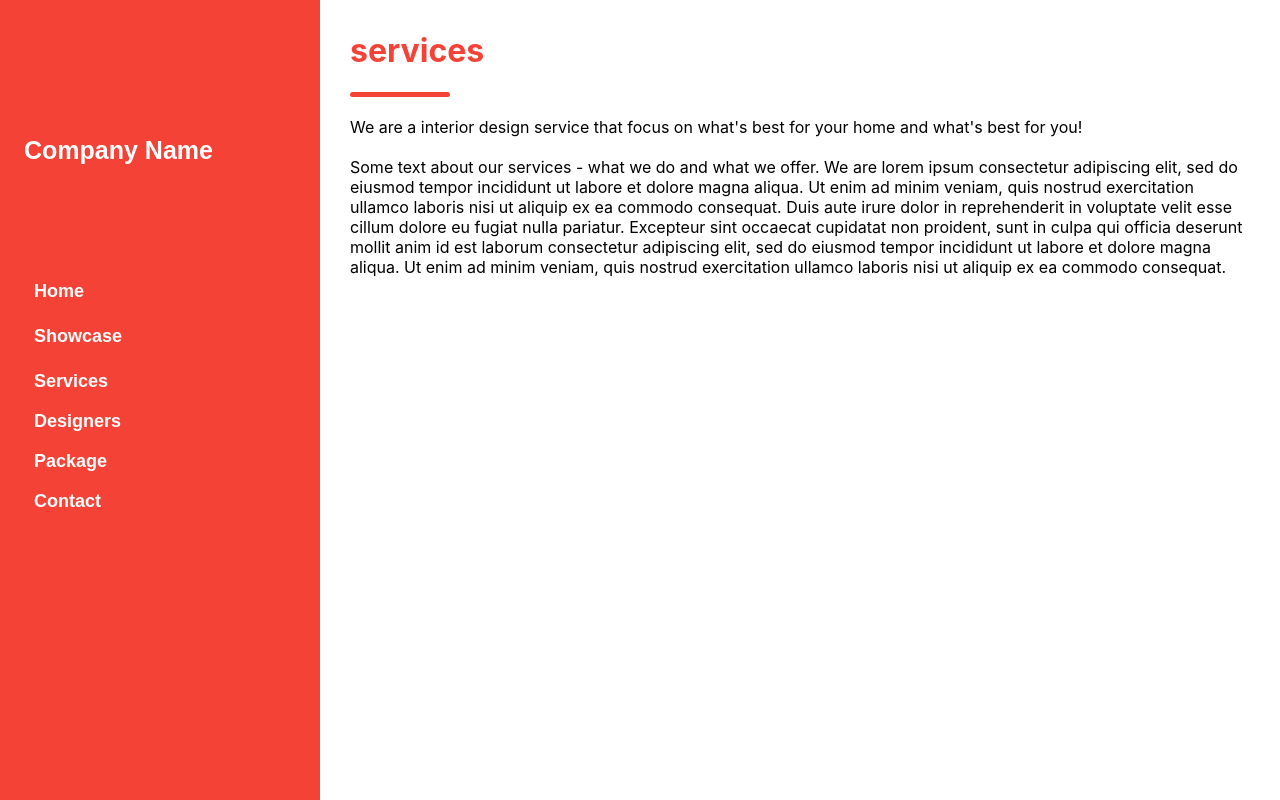
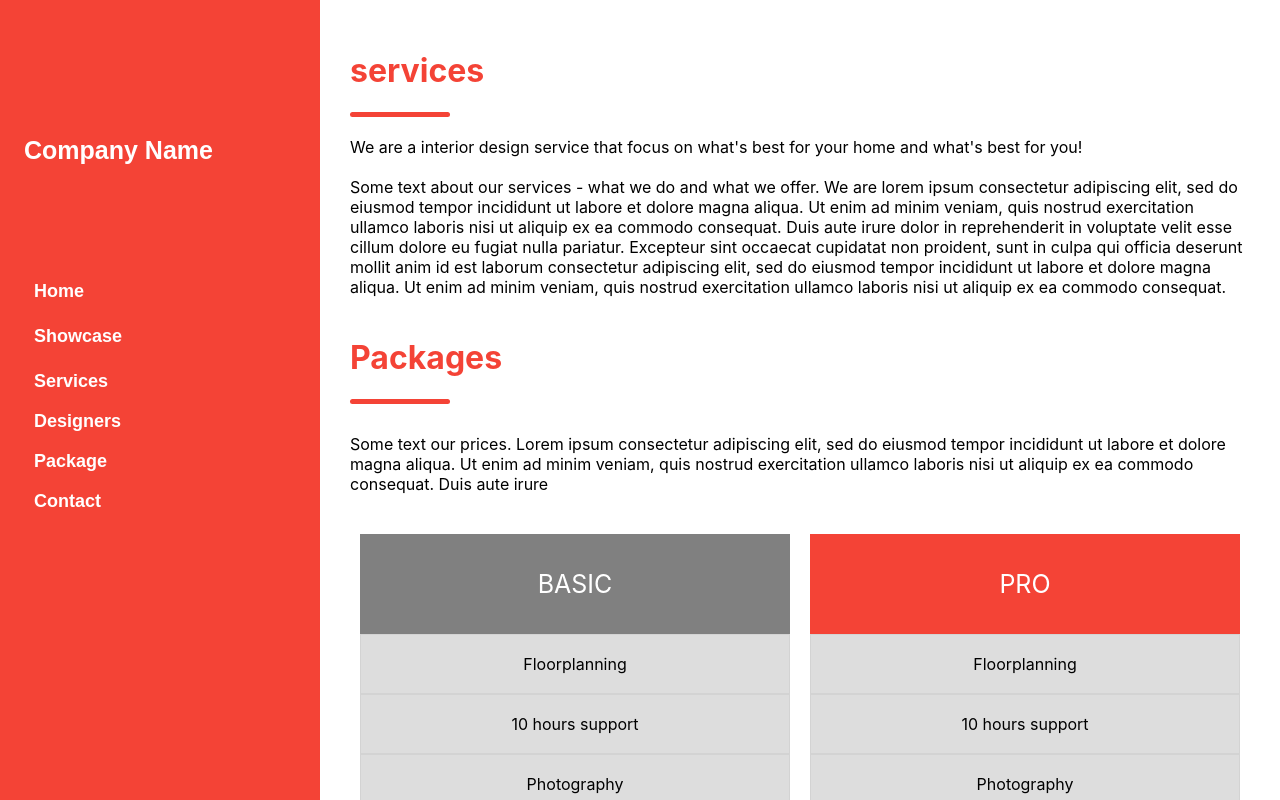
Before and after one commit to Schadrack10/interior-design, a Next.js app: page / in a window 1280 px wide. Built offline with nearby package versions, Linux system fonts and the light colour scheme.

Commit message:
finished merged package section

```diff
--- /dev/null
+++ b/components/Packages.jsx
@@ -0,0 +1,216 @@
+import React from "react";
+import Typography from "@mui/material/Typography";
+import Box from "@mui/material/Box";
+import Grid from "@mui/material/Grid";
+import SectionTitle from "./SectionTitle";
+import Button from '@mui/material/Button';
+
+const Packages = () => {
+  return (
+    <Box sx={{ height: "400px" }}>
+      <SectionTitle title="Packages" />
+      <Box sx={{ margin: "30px 0" }}>
+        <Typography variant="p">
+          Some text our prices. Lorem ipsum consectetur adipiscing elit, sed do
+          eiusmod tempor incididunt ut labore et dolore magna aliqua. Ut enim ad
+          minim veniam, quis nostrud exercitation ullamco laboris nisi ut
+          aliquip ex ea commodo consequat. Duis aute irure
+        </Typography>
+      </Box>
+      <Grid container>
+        <Grid item md={6} sx={{ height: "600px", padding: "10px" }}>
+          <Box sx={{ height: "100%", background: "#ddd" }}>
+            <Box
+              sx={{
+                height: "100px",
+                background: "grey",
+                display: "flex",
+                alignItems: "center",
+                justifyContent: "center",
+                color: "white",
+                fontSize: "25px",
+              }}
+            >
+              BASIC
+            </Box>
+            <Box
+              sx={{
+                height: "60px",
+                border: "1px solid lightgrey",
+                display: "flex",
+                justifyContent: "center",
+                alignItems: "center",
+              }}
+            >
+              Floorplanning
+            </Box>
+            <Box
+              sx={{
+                height: "60px",
+                border: "1px solid lightgrey",
+                display: "flex",
+                justifyContent: "center",
+                alignItems: "center",
+              }}
+            >
+              10 hours support
+            </Box>
+            <Box
+              sx={{
+                height: "60px",
+                border: "1px solid lightgrey",
+                display: "flex",
+                justifyContent: "center",
+                alignItems: "center",
+              }}
+            >
+              Photography
+            </Box>
+            <Box
+              sx={{
+                height: "60px",
+                border: "1px solid lightgrey",
+                display: "flex",
+                justifyContent: "center",
+                alignItems: "center",
+              }}
+            >
+              20% furniture discount
+            </Box>
+            <Box
+              sx={{
+                height: "60px",
+                border: "1px solid lightgrey",
+                display: "flex",
+                justifyContent: "center",
+                alignItems: "center",
+              }}
+            >
+              good Deals
+            </Box>
+            <Box
+              sx={{
+                height: "80px",
+                border: "1px solid lightgrey",
+                display: "flex",
+                justifyContent: "center",
+                alignItems: "center",
+              }}
+            >
+              $ 199 <br />
+              per room
+            </Box>
+            <Box
+              sx={{
+                height: "80px",
+                border: "1px solid lightgrey",
+                display: "flex",
+                justifyContent: "center",
+                alignItems: "center",
+              }}
+            >
+                  <Button variant="contained" sx={{background:"white",color:"black"}}>Sign Up</Button>
+            </Box>
+          </Box>
+        </Grid>
+        <Grid item md={6} sx={{ height: "600px", padding: "10px" }}>
+          <Box sx={{ height: "100%", background: "#ddd" }}>
+            <Box
+              sx={{
+                height: "100px",
+                background: "#f44336",
+                display: "flex",
+                alignItems: "center",
+                justifyContent: "center",
+                color: "white",
+                fontSize: "25px",
+              }}
+            >
+              PRO
+            </Box>
+            <Box
+              sx={{
+                height: "60px",
+                border: "1px solid lightgrey",
+                display: "flex",
+                justifyContent: "center",
+                alignItems: "center",
+              }}
+            >
+              Floorplanning
+            </Box>
+            <Box
+              sx={{
+                height: "60px",
+                border: "1px solid lightgrey",
+                display: "flex",
+                justifyContent: "center",
+                alignItems: "center",
+              }}
+            >
+              10 hours support
+            </Box>
+            <Box
+              sx={{
+                height: "60px",
+                border: "1px solid lightgrey",
+                display: "flex",
+                justifyContent: "center",
+                alignItems: "center",
+              }}
+            >
+              Photography
+            </Box>
+            <Box
+              sx={{
+                height: "60px",
+                border: "1px solid lightgrey",
+                display: "flex",
+                justifyContent: "center",
+                alignItems: "center",
+              }}
+            >
+              50% furniture discount
+            </Box>
+            <Box
+              sx={{
+                height: "60px",
+                border: "1px solid lightgrey",
+                display: "flex",
+                justifyContent: "center",
+                alignItems: "center",
+              }}
+            >
+              good Deals
+            </Box>
+            <Box
+              sx={{
+                height: "80px",
+                border: "1px solid lightgrey",
+                display: "flex",
+                justifyContent: "center",
+                alignItems: "center",
+              }}
+            >
+              $ 199 <br />
+              per room
+            </Box>
+            <Box
+              sx={{
+                height: "80px",
+                border: "1px solid lightgrey",
+                display: "flex",
+                justifyContent: "center",
+                alignItems: "center",
+              }}
+            >
+             <Button variant="contained" sx={{background:"red"}}>Sign Up</Button>
+            </Box>
+          </Box>
+        </Grid>
+      </Grid>
+    </Box>
+  );
+};
+
+export default Packages;
--- a/components/Services.jsx
+++ b/components/Services.jsx
@@ -5,7 +5,7 @@ import Box from "@mui/material/Box";
 
 const Services = () => {
   return (
-    <Box>
+    <Box sx={{margin:"20px 0"}}>
       <SectionTitle title="services" />
       <Box sx={{margin:"20px 0"}}>
 
--- a/pages/index.js
+++ b/pages/index.js
@@ -3,6 +3,7 @@ import Box from '@mui/material/Box';
 import Grid from '@mui/material/Grid';
 import Navbar from '../components/Navbar';
 import Services from '../components/Services';
+import Packages from '../components/Packages';
 
 export default function Home() {
   return (
@@ -18,6 +19,7 @@ export default function Home() {
         </Grid>
         <Grid item md={9} sm={9} xs={12} sx={{ height: '100vh', overflowY: 'scroll', padding: " 10px 30px" }}>
             <Services/>
+            <Packages/>
         </Grid>
 
       </Grid>
```
